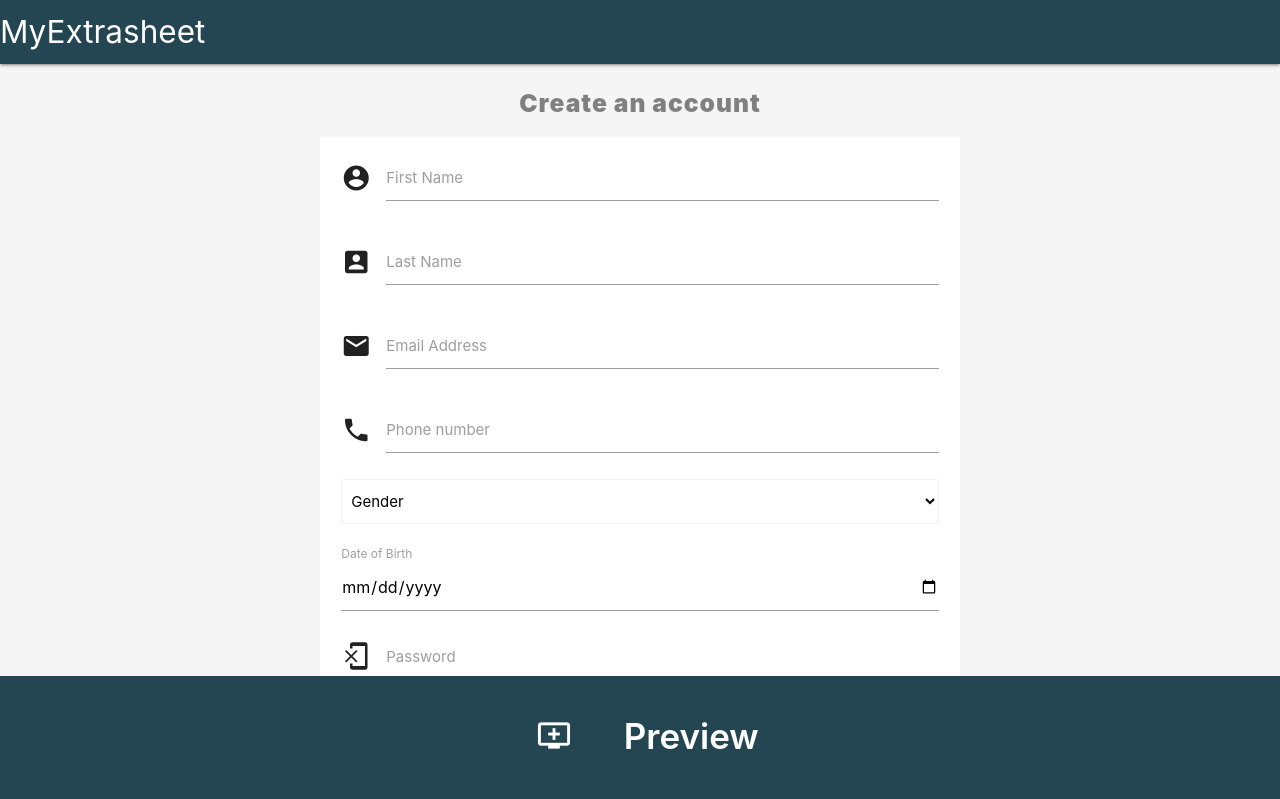
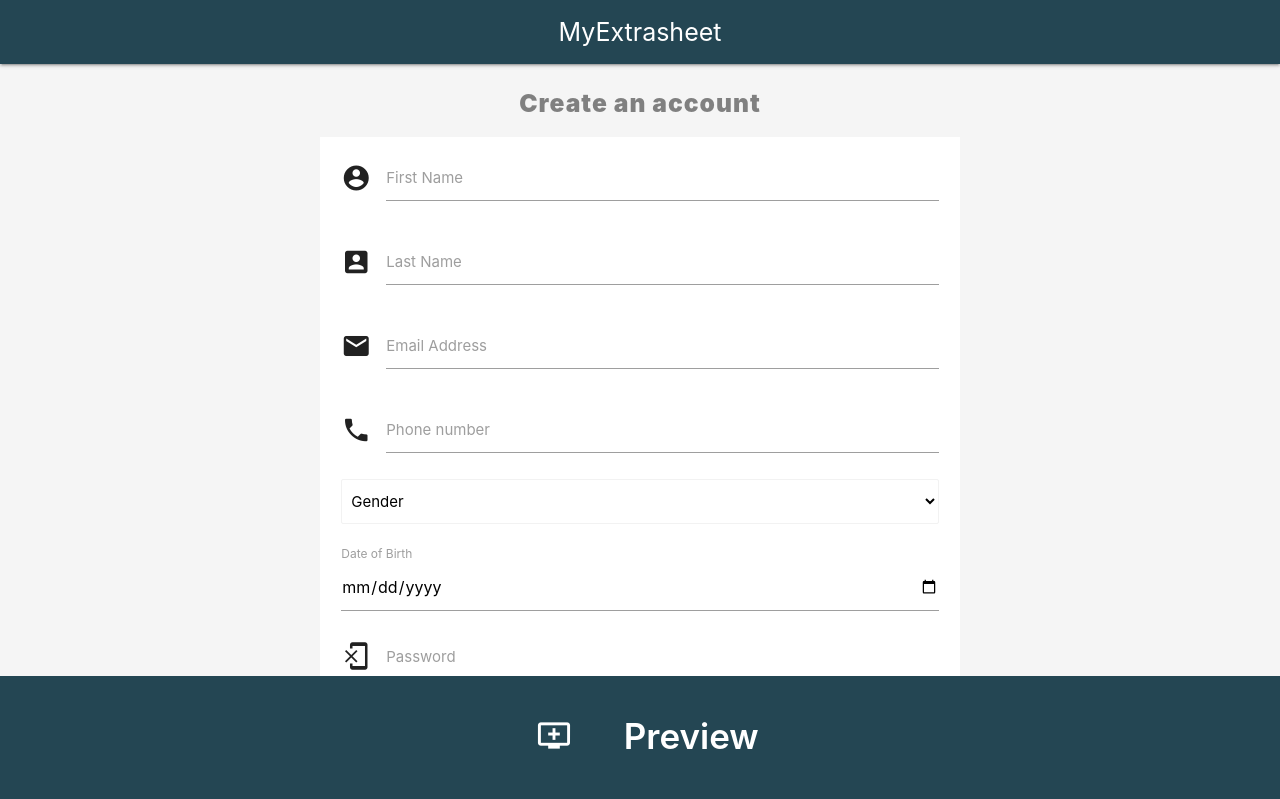
Before and after one commit to Bamimore-Tomi/extrasheet, a Flask app: page /register/ in a window 1280 px wide. Shown: the top 799 px of the page. Run offline with Flask 2, Linux system fonts and the light colour scheme.

Commit message:
Update registration.html
done

```diff
--- a/extrasheet/templates/registration.html
+++ b/extrasheet/templates/registration.html
@@ -17,8 +17,8 @@
    <body>
  <div class="navbar-sticky">
     <nav>
-      <div class="nav-wrapper navbarr">
-        <a href="#!" class="brand-logo">MyExtrasheet</a>
+      <div class="nav-wrapper center-align navbarr">
+        <a href="#!" class="headdd">MyExtrasheet</a>
 
       </div>
     </nav>
```
